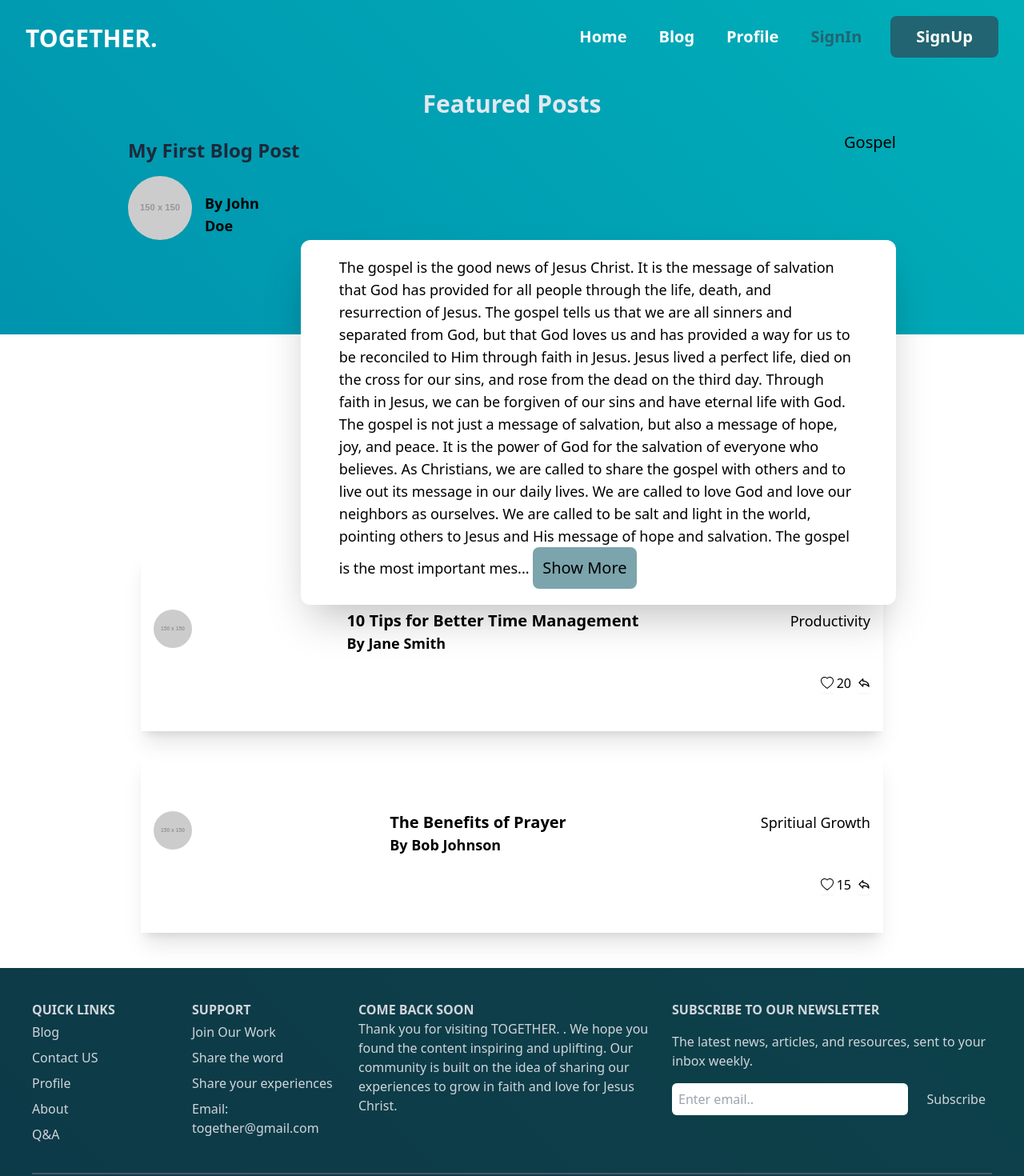
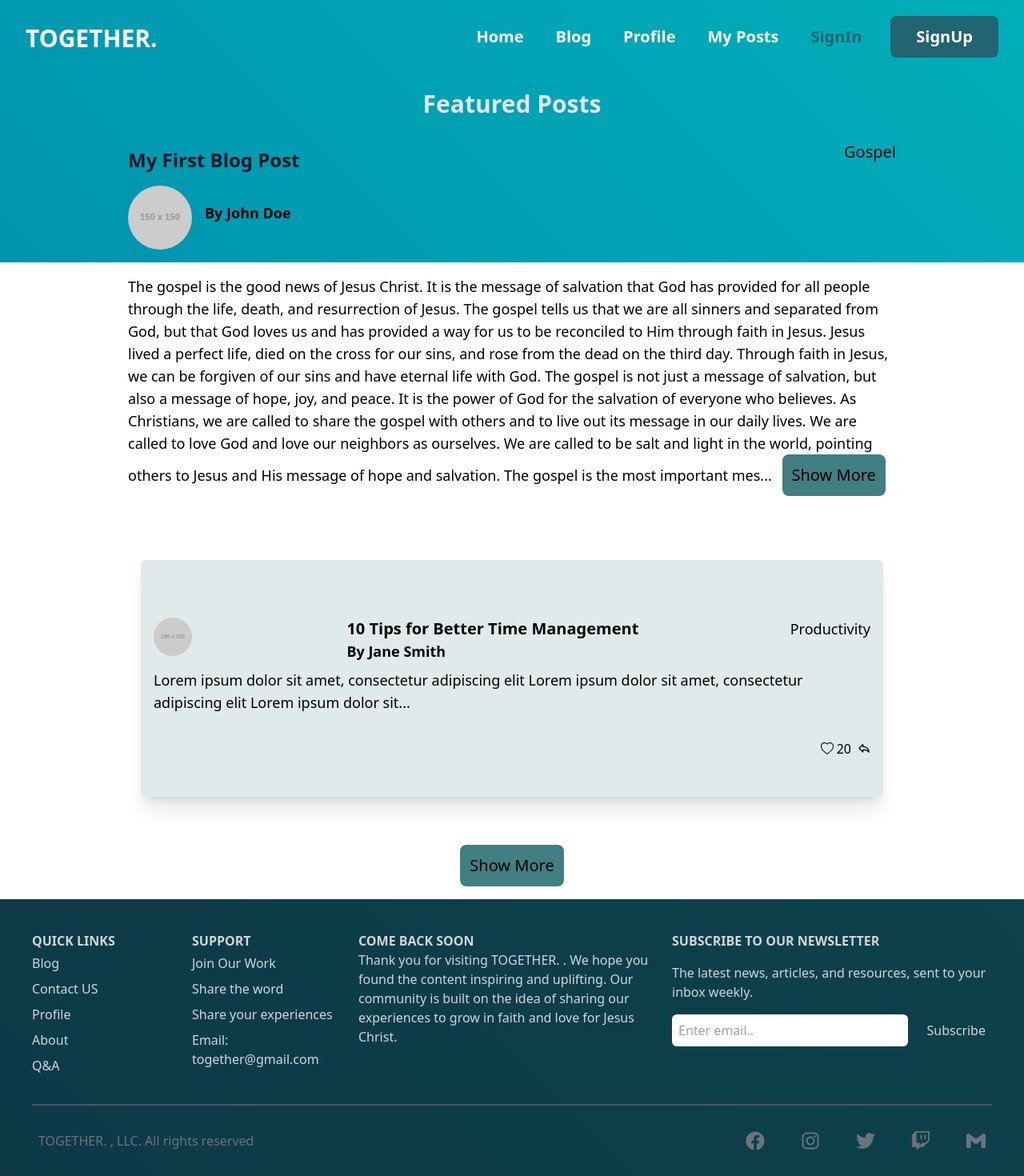
Before and after one commit to yeabtsega07/Together., a React (Create React App) app: page /blog in a window 1280 px wide. Shown: the top 1470 px of the page at 80% size. Built offline with nearby package versions, Linux system fonts and the light colour scheme.

Commit message:
blog page finished

```diff
--- a/src/App.js
+++ b/src/App.js
@@ -5,7 +5,7 @@ import SignIn from "./pages/SignIn";
 import SignUp from "./pages/SignUp";
 import Navbar from "./components/Navbar";
 import ProfilePage from "./pages/ProfilePage"
-import FeaturedPosts from "./components/featured";
+import Blog from "./pages/Blog";
 
 
 
@@ -20,7 +20,7 @@ function App() {
         <Route path='/profile' element={<ProfilePage/>} />
         <Route path="/signup" element={<SignUp />} />
         <Route path="/signin" element={<SignIn />} />
-        <Route path="/blog" element={<FeaturedPosts />} />
+        <Route path="/blog" element={<Blog />} />
 
       </Routes>
     </div>
--- a/src/components/Navbar.jsx
+++ b/src/components/Navbar.jsx
@@ -24,6 +24,7 @@ const Navbar = () => {
         <Link to="/" className="p-5  border-b-2 border-transparent hover:border-slate-200 duration-100   font-semibold cursor-pointer md:text-xl">Home</Link>
         <Link to="/blog" className="p-5  border-b-2 border-transparent hover:border-slate-200 duration-100   font-semibold cursor-pointer md:text-xl">Blog</Link>
         <Link to="/profile" className="p-5 border-b-2 border-transparent hover:border-slate-200 duration-100   font-semibold cursor-pointer md:text-xl">Profile</Link>
+        <Link to="/Mypost" className="p-5 border-b-2 border-transparent hover:border-slate-200 duration-100   font-semibold cursor-pointer md:text-xl">My Posts</Link>
         <Link to="/signin">
         <button className={classNames( scrollPosition > 0 ? "text-white": "text-[#255f6bec]"," bg-transparent md:text-xl  mr-4 p-5  duration-100   border-b-2 border-transparent hover:border-slate-200 font-semibold")} >
           SignIn
@@ -55,6 +56,9 @@ const Navbar = () => {
           <Link to="/profile" className="p-5 cursor-pointer hover:font-bold block " onClick={handleClose}>
             Profile
           </Link>
+          <Link to="/Mypost" className="p-5 cursor-pointer hover:font-bold block " onClick={handleClose}>
+            My Posts
+          </Link>
 
           <Link to="/signin" className="p-5 block " onClick={handleClose}>
             <button className="  bg-[#a4bfc7] p-2 w-20 rounded-md text-[#152629ec] uppercase cursor-pointer hover:!scale-[1.1] ">
--- a/src/components/featured.jsx
+++ b/src/components/featured.jsx
@@ -1,15 +1,16 @@
 import React, { useState } from "react";
 import PostCard from "./postCard";
 import { Link } from "react-router-dom";
-import Footer from "./Footer";
+
 
 const FeaturePostSection = () => {
   const [showMore, setShowMore] = useState(false);
-  const maxPosts = 3;
+  const maxPosts = 2;
 
   const toggleShowMore = () => {
     setShowMore(!showMore);
   };
+
 
   const posts = [
     {
@@ -30,7 +31,7 @@ const FeaturePostSection = () => {
       likes: 20,
       comments: 8,
       tag: "Productivity",
-      content: "Lorem ipsum dolor sit amet, consectetur adipiscing elit...",
+      content: "Lorem ipsum dolor sit amet, consectetur adipiscing elit Lorem ipsum dolor sit amet, consectetur adipiscing elit Lorem ipsum dolor sit amet, consectetur adipiscing elit Lorem ipsum dolor sit amet, consectetur adipiscing elit Lorem ipsum dolor sit amet, consectetur adipiscing elitLorem ipsum dolor sit amet, consectetur adipiscing elitLorem ipsum dolor sit amet, consectetur adipiscing elit Lorem ipsum dolor sit amet, consectetur adipiscing elit Lorem ipsum dolor sit amet, consectetur adipiscing elit Lorem ipsum dolor sit amet, consectetur adipiscing elit...",
     },
     {
       id: 3,
@@ -47,14 +48,15 @@ const FeaturePostSection = () => {
   const featuredPost = posts[0];
   const restPosts = showMore ? posts.slice(1) : posts.slice(1, maxPosts);
 
+
+
   return (
-    <>
 <div className="featured-posts w-screen">
-      <h2 className="text-center text-3xl font-bold text-slate-200">Featured Posts</h2>
-      <div className=" px-40 py-4 h-[270px] relative  ">
+      <h2 className="text-center text-3xl font-bold text-slate-200 mb-3">Featured Posts</h2>
+      <div className=" px-40 py-4">
         <div className="flex justify-between">
 
-        <h3 className="text-2xl font-bold  text-slate-800 py-2 mb-2 ">{featuredPost.title}</h3>
+        <h3 className="text-2xl font-bold  text-slate-900 py-2 mb-2  ">{featuredPost.title}</h3>
          <p className=" text-xl font-thin before:content-['• '] ">{featuredPost.tag}</p>
         </div>
         <div className=" flex justify-start align-middle  ">
@@ -64,21 +66,22 @@ const FeaturePostSection = () => {
           className="rounded-full w-20 h-20"
           />
         <p className="text-lg font-bold pt-5 px-4">By {featuredPost.author}</p>
-        <div class="container  my-20 w-4/5 py-5 px-12 bg-white rounded-xl shadow-2xl">
+
+          </div>
+      </div>
+
+        <div className="bg-[#fff] px-40 py-4">
+        <div className=" block bg-white   ">
         <p className="text-lg">
           {featuredPost.content.slice(0, 1000)}...
-          <Link> <button className=" bg-[#719da6ec] p-3 rounded-lg hover:text-white  duration-75 md:text-xl">
+          <Link> <button className=" bg-[#327578ec] p-3 rounded-lg hover:text-white  duration-75 md:text-xl mx-2">
 
           Show More
           </button>
           </Link>
         </p>
         </div>
-          </div>
-      </div>
-
-        <div className="bg-[#fff] px-40 py-4">
-      <div className=" flex-col justify-center px-4 mt-64">
+      <div className=" flex-col justify-center px-4 mt-20">
         {restPosts.map((post) => (
 
             <PostCard
@@ -87,22 +90,25 @@ const FeaturePostSection = () => {
               tag={post.tag}
               likes={post.likes}
                 key={post.id}
+                content={post.content}
             />
 
         ))}
       </div>
       </div>
       {!showMore && posts.length > maxPosts && (
+        <div className=" bg-white py-4">
+
         <button
-          className="block mx-auto"
+          className="block mx-auto bg-[#327578ec] p-3 rounded-lg hover:text-white  duration-75 md:text-xl   "
           onClick={toggleShowMore}
-        >
+          >
           Show More
         </button>
+          </div>
       )}
+
     </div>
-    <Footer/>
-    </>
   );
 };
 
--- a/src/components/postCard.jsx
+++ b/src/components/postCard.jsx
@@ -1,11 +1,18 @@
 import React from "react";
-import {BiShare } from 'react-icons/bi'
-import {BsHeart } from 'react-icons/bs'
+import { BiShare } from "react-icons/bi";
+import { BsHeart } from "react-icons/bs";
 import { Link } from "react-router-dom";
 
-const PostCard = ({ title, author, tag, likes, key }) => {
+const PostCard = ({ title, author, tag, likes, key, content }) => {
+
+  let preview = content;
+
+if (content && content.split(" ").length > 20) {
+  preview = content.split(" ").slice(0, 20).join(" ") + "...";
+}
+
   return (
-<div className="border-none shadow-xl hover:!scale-[1.01] duration-200 s p-4 py-12 mb-7">
+    <div className="border-none shadow-xl hover:!scale-[1.01] duration-200 s p-4 py-12 mb-7 bg-[#dee8e9e8] rounded-md">
       <Link to={`/posts/${key}`} className="m-1">
         <div className="flex justify-between">
           <div className="mr-1">
@@ -18,10 +25,14 @@ const PostCard = ({ title, author, tag, likes, key }) => {
           <div>
             <h3 className="text-xl font-bold">{title}</h3>
             <p className="text-lg font-bold">By {author}</p>
+
           </div>
           <div>
-        <p className="before:content-['. '] text-lg ">{tag}</p>
+            <p className="before:content-['. '] text-lg">{tag}</p>
           </div>
+        </div>
+        <div className="flex justify-center align-middle py-2">
+          <p className="text-lg">{preview}</p>
         </div>
       </Link>
       <div className="flex justify-end">
@@ -36,7 +47,6 @@ const PostCard = ({ title, author, tag, likes, key }) => {
         </div>
       </div>
     </div>
-
   );
 };
 
--- /dev/null
+++ b/src/components/write.jsx
@@ -0,0 +1,39 @@
+import React from 'react';
+import classNames from 'classnames';
+
+export default function Write() {
+  return (
+    <div className="write">
+      <img
+        className={classNames('writeImg', 'ml-32', 'w-10/12', 'h-64', 'rounded-lg', 'object-cover')}
+        src="https://images.pexels.com/photos/6685428/pexels-photo-6685428.jpeg?auto=compress&cs=tinysrgb&dpr=2&w=500"
+        alt=""
+      />
+      <form className="writeForm">
+        <div className={classNames('writeFormGroup', 'ml-32', 'flex', 'items-center')}>
+          <label htmlFor="fileInput">
+            <i className={classNames('writeIcon', 'fas', 'fa-plus')}></i>
+          </label>
+          <input id="fileInput" type="file" style={{ display: 'none' }} />
+          <input
+            className={classNames('writeInput', 'text-3xl', 'placeholder-gray-500')}
+            placeholder="Title"
+            type="text"
+            autoFocus={true}
+          />
+        </div>
+        <div className={classNames('writeFormGroup', 'ml-32')}>
+          <textarea
+            className={classNames('writeInput', 'writeText', 'text-base')}
+            placeholder="Tell your story..."
+            type="text"
+            autoFocus={true}
+          />
+        </div>
+        <button className={classNames('writeSubmit', 'absolute', 'top-4', 'right-10')}>
+          Publish
+        </button>
+      </form>
+    </div>
+  );
+}
--- a/src/pages/Blog.jsx
+++ b/src/pages/Blog.jsx
@@ -0,0 +1,15 @@
+import React from 'react'
+import FeaturePostSection from '../components/featured';
+import Footer from '../components/Footer';
+
+
+const Blog = () => {
+  return (
+    <div>
+      <FeaturePostSection/>
+      <Footer/>
+    </div>
+  )
+}
+
+export default Blog
```
Also changed, not shown: src/pages/Mypost.jsx (added). Lines whose indentation alone changed are shown as unchanged.
